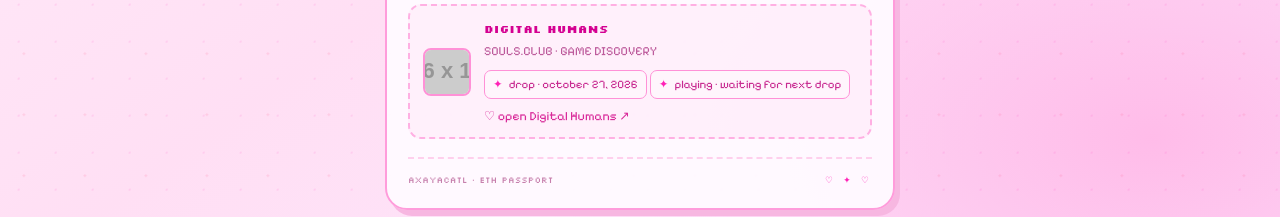
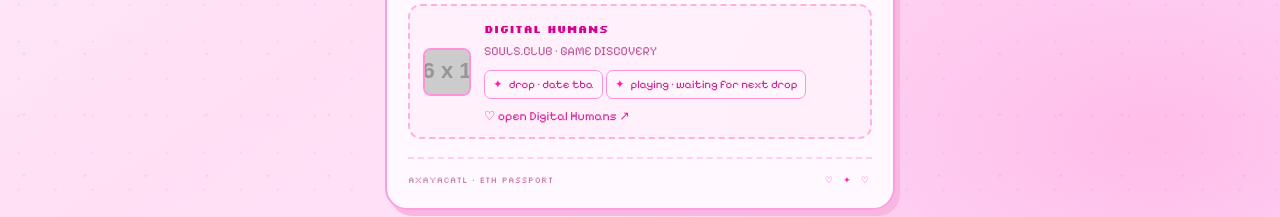
Before and after one commit to axaxayacatl/axaxayacatl, a plain HTML site: page index.html in a window 1280 px wide. Shown: the part 569-786 px from the top of the page. Drawn offline with Linux system fonts and the light colour scheme; placeholder pictures from the web are drawn by us.

Commit message:
Update drop date to 'date tba' in index.html

```diff
--- a/index.html
+++ b/index.html
@@ -529,7 +529,7 @@
           <div class="playing-details">
             <h3 class="playing-name">DIGITAL HUMANS</h3>
             <p class="playing-meta">SOULS.CLUB · GAME DISCOVERY</p>
-            <span class="playing-status">drop · october 27, 2026</span>
+            <span class="playing-status">drop · date tba</span>
             <span class="playing-status">playing · waiting for next drop</span>
 
             <br>
```
